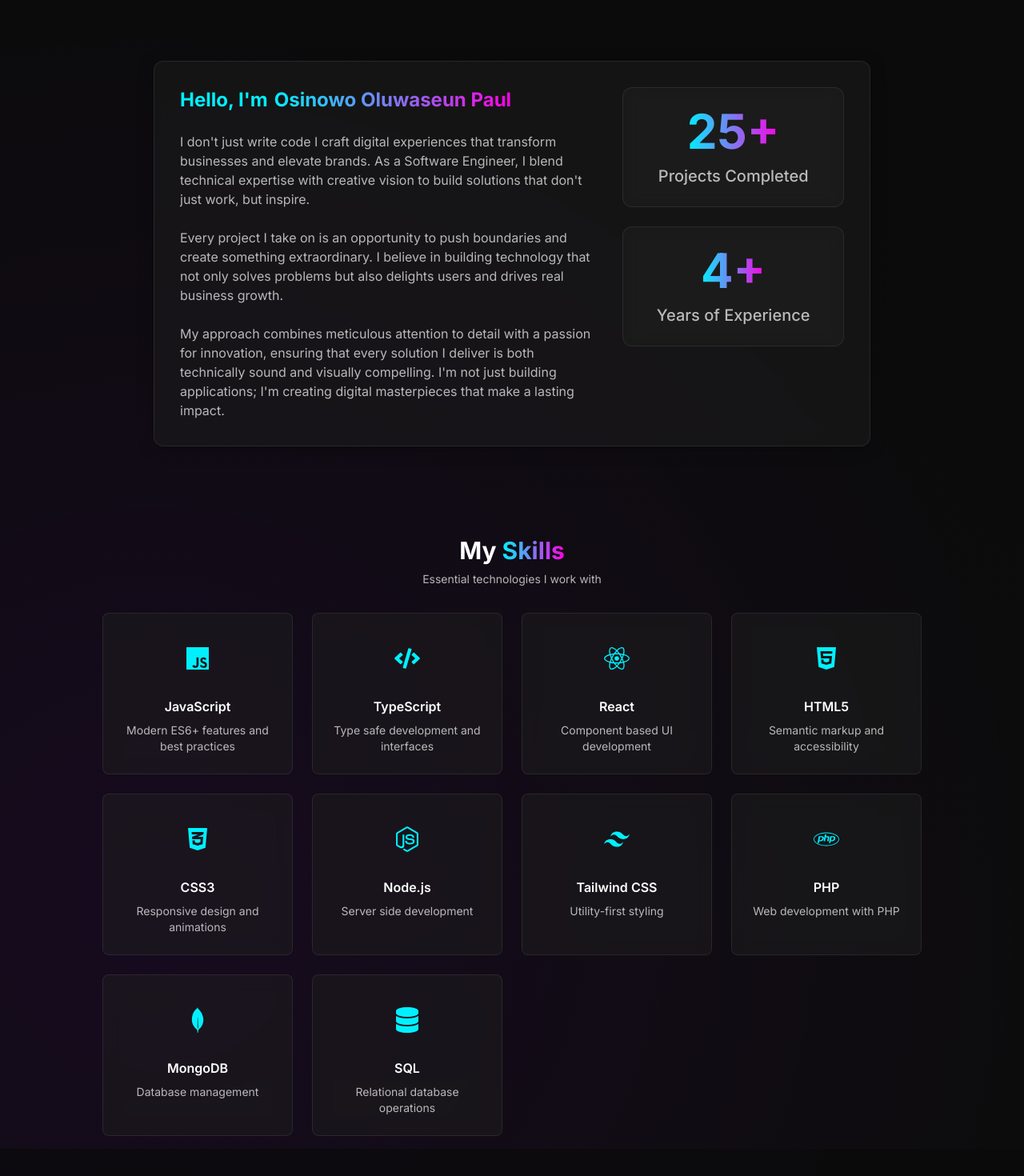
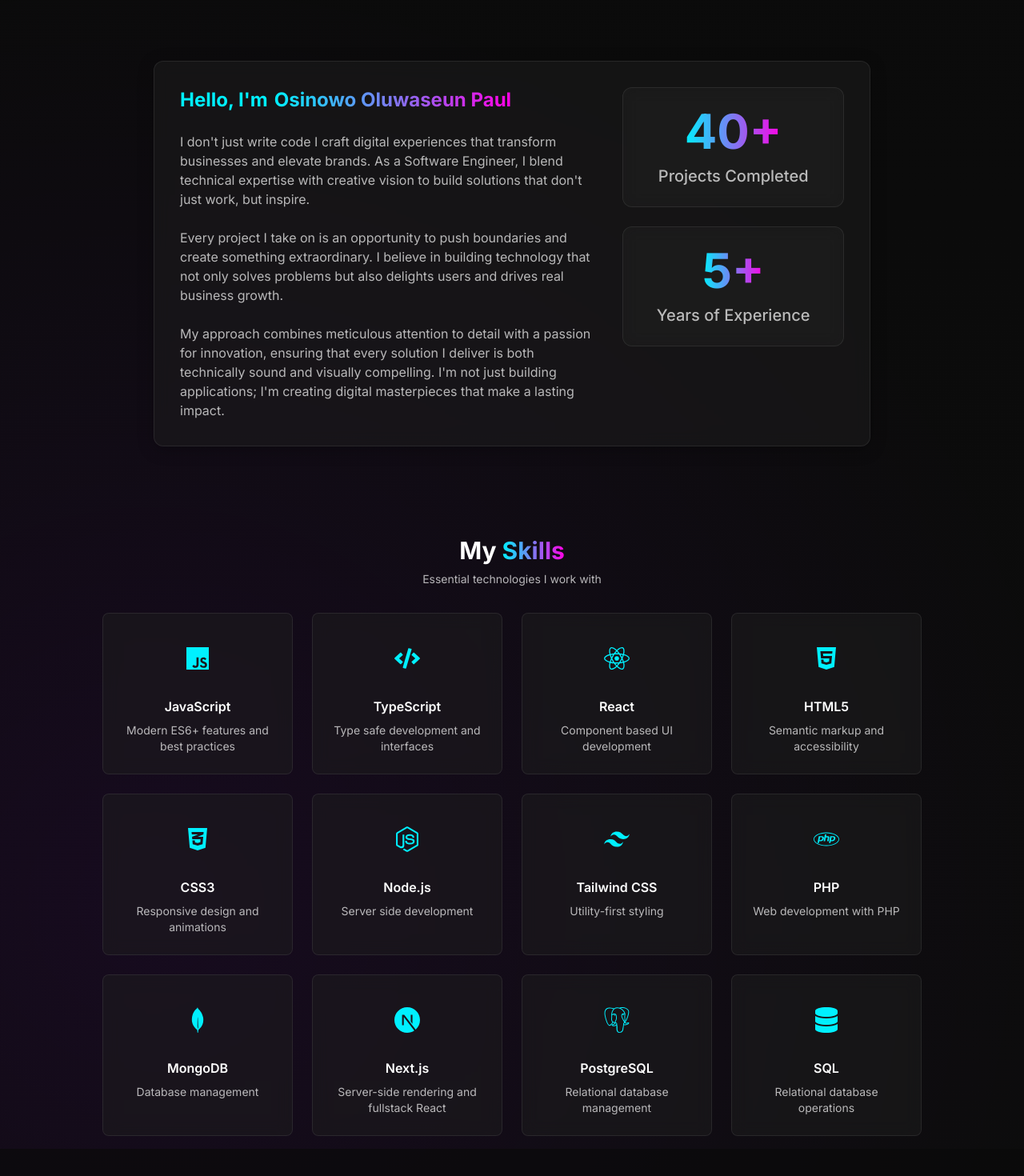
Before and after one commit to seunosinowo/portfolio, a React (Vite) app: page / in a window 1280 px wide. Shown: the part 820-2290 px from the top of the page at 80% size. Built offline with nearby package versions, Linux system fonts and the light colour scheme.

Commit message:
add more skills and modify text

```diff
--- a/src/components/About.tsx
+++ b/src/components/About.tsx
@@ -32,14 +32,14 @@ const About: React.FC = () => {
               <div className="md:w-1/3 flex flex-col gap-6">
                 <div className="card-bg rounded-custom p-6 flex flex-col items-center justify-center transform hover:scale-105 transition-transform duration-300 hover:shadow-lg border border-primary/10">
                   <div className="text-6xl font-bold bg-gradient-to-r from-primary to-secondary bg-clip-text text-transparent mb-3">
-                    25+
+                    40+
                   </div>
                   <div className="text-xl font-medium text-text-light text-center">Projects Completed</div>
                 </div>
 
                 <div className="card-bg rounded-custom p-6 flex flex-col items-center justify-center transform hover:scale-105 transition-transform duration-300 hover:shadow-lg border border-primary/10">
                   <div className="text-6xl font-bold bg-gradient-to-r from-primary to-secondary bg-clip-text text-transparent mb-3">
-                    4+
+                    5+
                   </div>
                   <div className="text-xl font-medium text-text-light text-center">Years of Experience</div>
                 </div>
--- a/src/components/Contact.tsx
+++ b/src/components/Contact.tsx
@@ -1,5 +1,5 @@
 import React, { useRef, useState } from 'react';
-import { FaLinkedin, FaWhatsapp, FaTelegram } from 'react-icons/fa';
+import { FaLinkedin } from 'react-icons/fa';
 
 const WEB3FORMS_URL = 'https://api.web3forms.com/submit';
 const WEB3FORMS_KEY = '53162de4-b933-422e-85d8-284be6830a0f';
@@ -145,8 +145,6 @@ const Contact: React.FC = () => {
             <div className="flex flex-col gap-4 w-full">
               <a href="https://calendly.com/oluwaseunpaul98/30min" target="_blank" rel="noopener noreferrer" className="btn btn-secondary w-full flex items-center justify-center">Book a call</a>
               <a href="https://www.linkedin.com/in/seun-osinowo-0174a1215/" target="_blank" rel="noopener noreferrer" className="btn w-full flex items-center justify-center gap-2"><FaLinkedin /> LinkedIn</a>
-              <a href="https://wa.me/2348110541803" target="_blank" rel="noopener noreferrer" className="btn w-full flex items-center justify-center gap-2"><FaWhatsapp /> WhatsApp</a>
-              <a href="https://t.me/seunosinowo1" target="_blank" rel="noopener noreferrer" className="btn w-full flex items-center justify-center gap-2"><FaTelegram /> Telegram</a>
             </div>
           </div>
         </div>
--- a/src/components/Skills.tsx
+++ b/src/components/Skills.tsx
@@ -1,6 +1,6 @@
 import React from 'react';
 import { FaJs, FaCode, FaReact, FaHtml5, FaCss3Alt, FaNodeJs, FaDatabase, FaPhp } from 'react-icons/fa';
-import { SiTailwindcss, SiMongodb } from 'react-icons/si';
+import { SiTailwindcss, SiMongodb, SiNextdotjs, SiPostgresql } from 'react-icons/si';
 
 const Skills: React.FC = () => {
   const skills = [
@@ -13,6 +13,8 @@ const Skills: React.FC = () => {
     { icon: <SiTailwindcss size={32} />, title: "Tailwind CSS", description: "Utility-first styling" },
     { icon: <FaPhp size={32} />, title: "PHP", description: "Web development with PHP" },
     { icon: <SiMongodb size={32} />, title: "MongoDB", description: "Database management" },
+  { icon: <SiNextdotjs size={32} />, title: "Next.js", description: "Server-side rendering and fullstack React" },
+  { icon: <SiPostgresql size={32} />, title: "PostgreSQL", description: "Relational database management" },
     { icon: <FaDatabase size={32} />, title: "SQL", description: "Relational database operations" },
   ];
 
```
